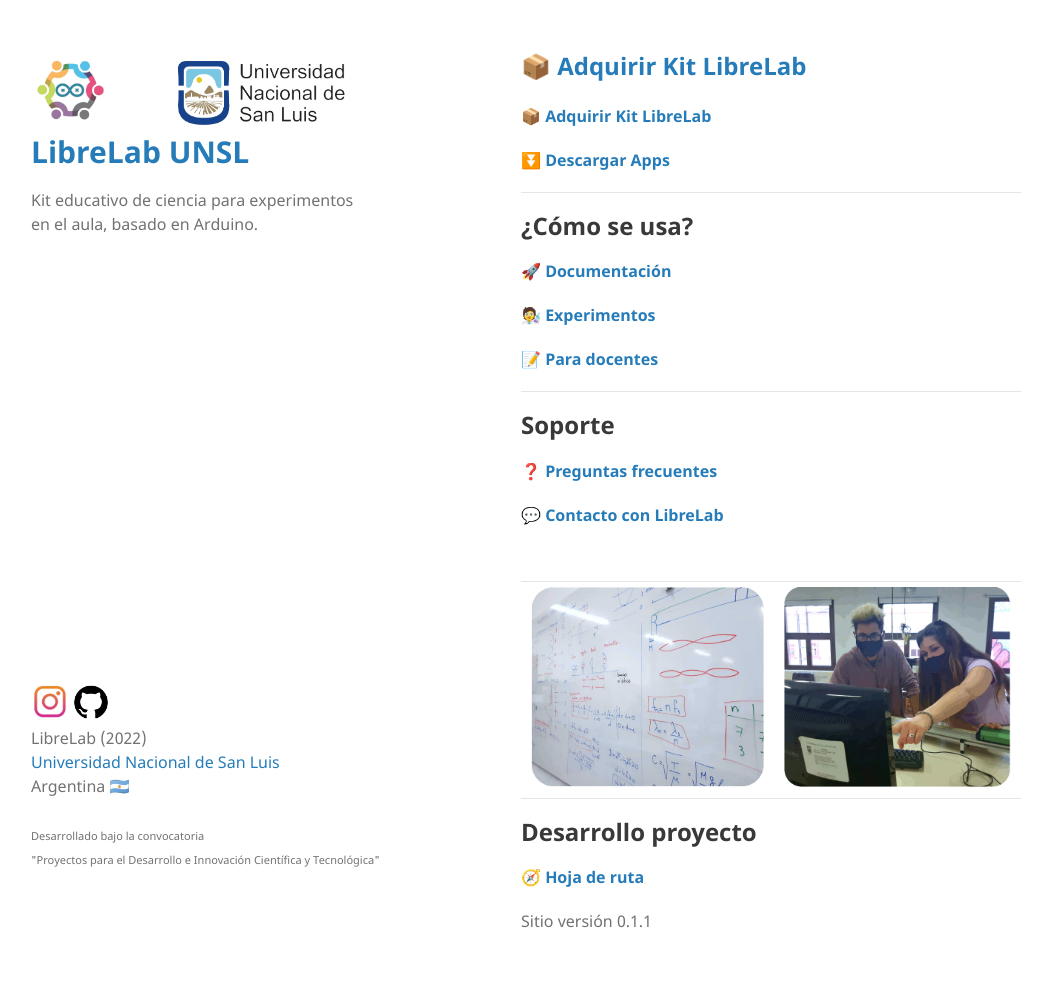
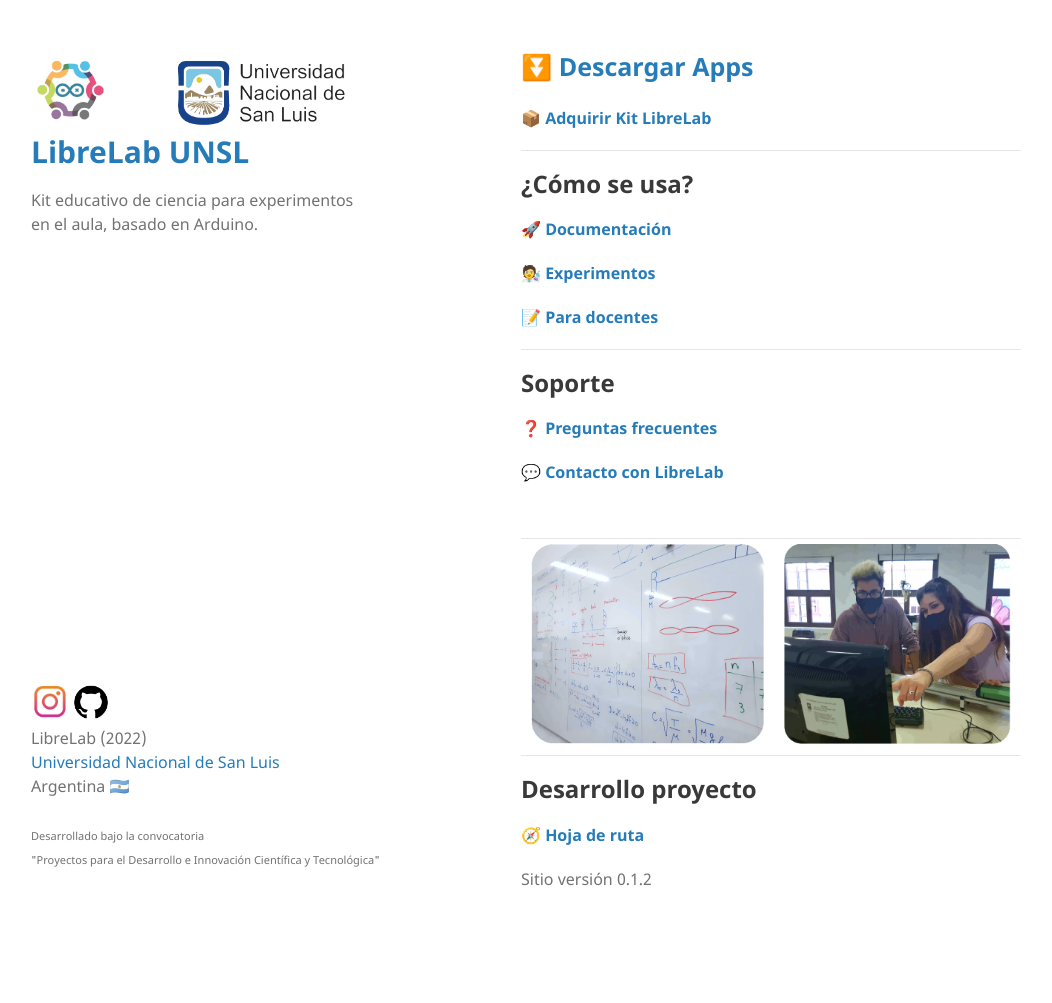
Before and after one commit to labunsl/labunsl.github.io, a Jekyll site: the page built from index.md, in a window 1280 px wide. Shown: the whole page, without its empty margins (69-1121 px from the left). Built offline with Jekyll 4.4.1, drawn with Linux system fonts in a browser that asks for light colours; after the commit the page ends 961 px from its top, so only the background shows below that.

Commit message:
Update index.md

```diff
--- a/index.md
+++ b/index.md
@@ -4,11 +4,9 @@
 description: Kit educativo de ciencia para experimentos en el aula, basado en Arduino.
 ---
 
-<b><a style="font-size:24px" href="https://labunsl.github.io/Adquirir">📦️ Adquirir Kit LibreLab</a></b>
+<b><a style="font-size:25px" href="https://labunsl.github.io/Descargar">⏬ Descargar Apps</a></b>
 
 #### [📦️ Adquirir Kit LibreLab](Adquirir)
-
-#### [⏬ Descargar Apps](Descargar)
 
 ---
 
@@ -41,4 +39,4 @@
 
 #### [🧭 Hoja de ruta](https://www.taskade.com/d/dTgpnadR8VPdLM8N?share=view&view=HAEyLtJZXnir3t9c)
 
-Sitio versión 0.1.1
+Sitio versión 0.1.2
```
